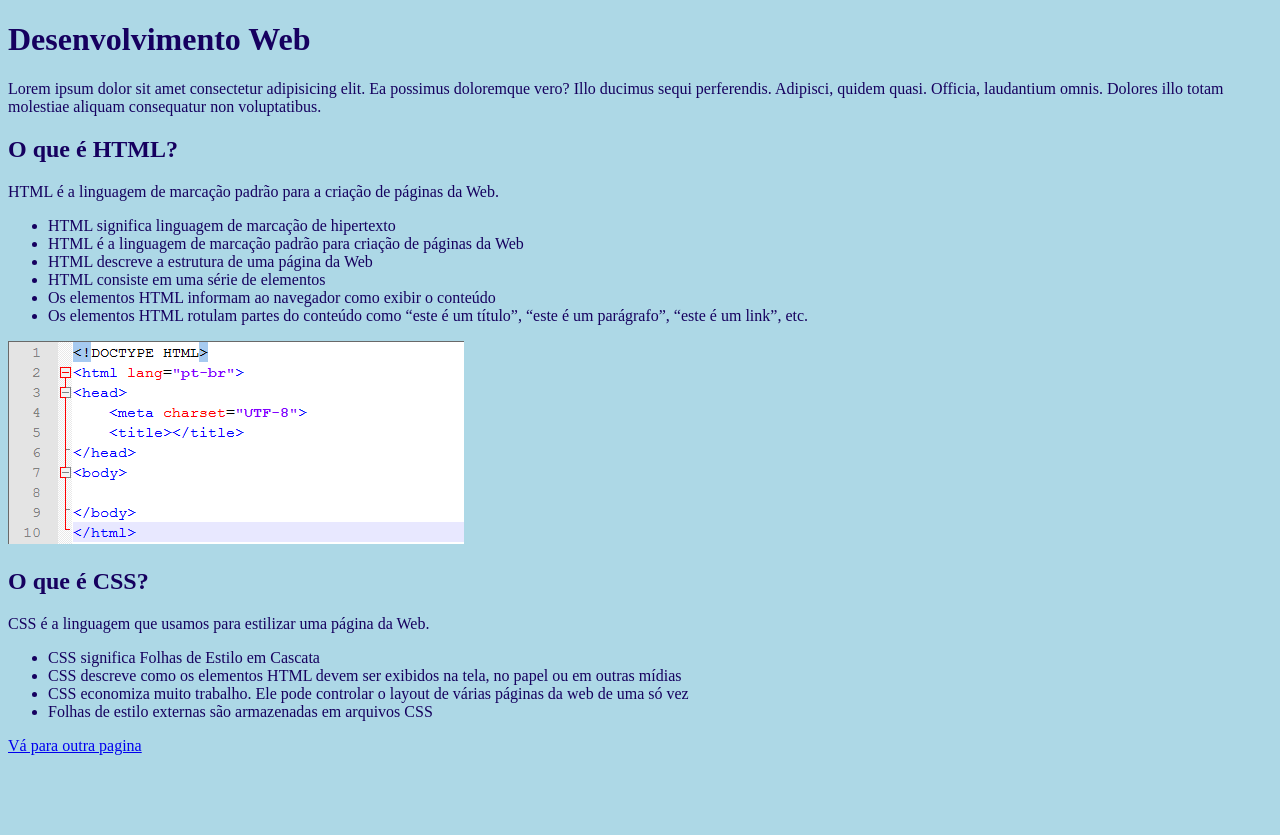
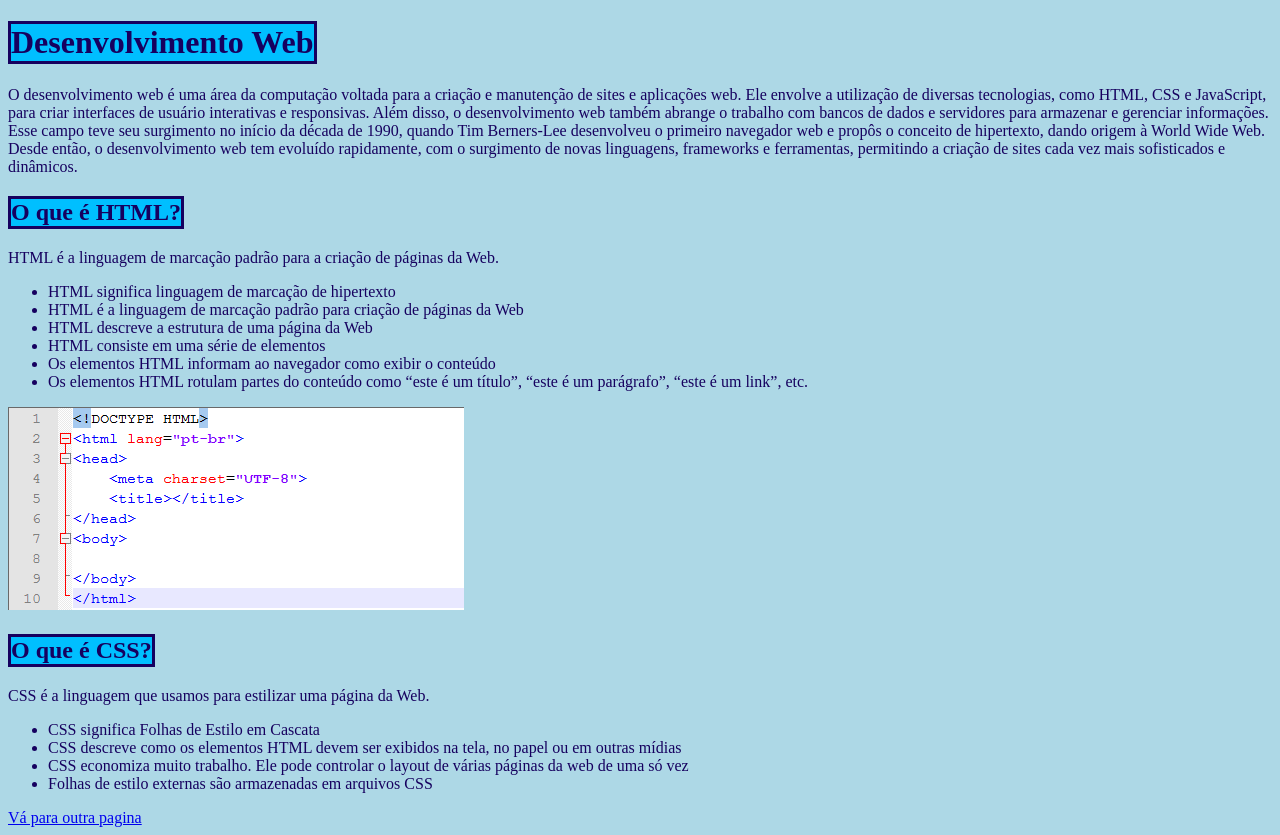
Before and after one commit to IagoEtec/MeuPrimeiroSite, a plain HTML site: page index.html in a window 1280 px wide. Before the commit the page ends 800 px from the top, so only its background shows below. Drawn offline with Linux system fonts and the light colour scheme.

Commit message:
Alterações no css, e no primeiro paragrafo do h1

```diff
--- a/css/estilo.css
+++ b/css/estilo.css
@@ -4,3 +4,19 @@ body{
 body{
     background-color: lightblue;
    }
+   h1{
+        color: rgb(22, 0, 95);
+        background-color: rgb(0, 191, 255);
+        width: 303px;
+        height: 35;
+        border: 3px solid rgb(22, 0, 95);
+        overflow: visible;
+    }
+    h2{
+        color: rgb(22, 0, 95);
+        background-color: rgb(0, 191, 255);
+        width: 170px;
+        height: 35;
+        border: 3px solid rgb(22, 0, 95);
+        overflow: visible;
+    }
--- a/index.html
+++ b/index.html
@@ -10,7 +10,7 @@
 <body>
     <h1>Desenvolvimento Web</h1>
     <p>
-        Lorem ipsum dolor sit amet consectetur adipisicing elit. Ea possimus doloremque vero? Illo ducimus sequi perferendis. Adipisci, quidem quasi. Officia, laudantium omnis. Dolores illo totam molestiae aliquam consequatur non voluptatibus.
+        O desenvolvimento web é uma área da computação voltada para a criação e manutenção de sites e aplicações web. Ele envolve a utilização de diversas tecnologias, como HTML, CSS e JavaScript, para criar interfaces de usuário interativas e responsivas. Além disso, o desenvolvimento web também abrange o trabalho com bancos de dados e servidores para armazenar e gerenciar informações. Esse campo teve seu surgimento no início da década de 1990, quando Tim Berners-Lee desenvolveu o primeiro navegador web e propôs o conceito de hipertexto, dando origem à World Wide Web. Desde então, o desenvolvimento web tem evoluído rapidamente, com o surgimento de novas linguagens, frameworks e ferramentas, permitindo a criação de sites cada vez mais sofisticados e dinâmicos.
     </p>
 
     <h2>O que é HTML?</h2>
@@ -28,7 +28,7 @@
 
     <img src="img/estrutura.png" alt="Desenho da estrutura do HTML" width="456" height="203">
 
-    <h2>O que é CSS?</h2>
+    <h2 style="background-color:rgb(0, 191, 255); width: 141px; height: 35; border: 3px solid; overflow: visible"></h2style>O que é CSS?</h2>
     <p>
         CSS é a linguagem que usamos para estilizar uma página da Web.
     </p>
```
